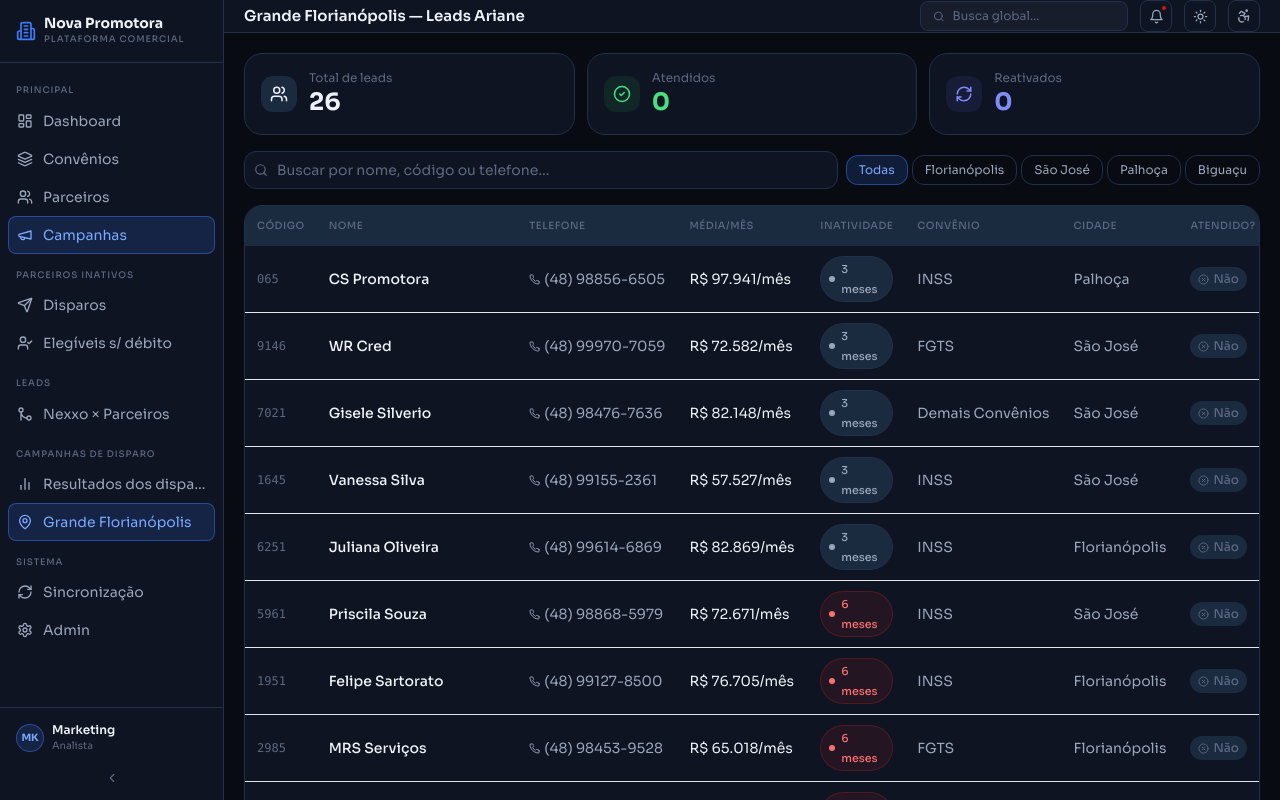
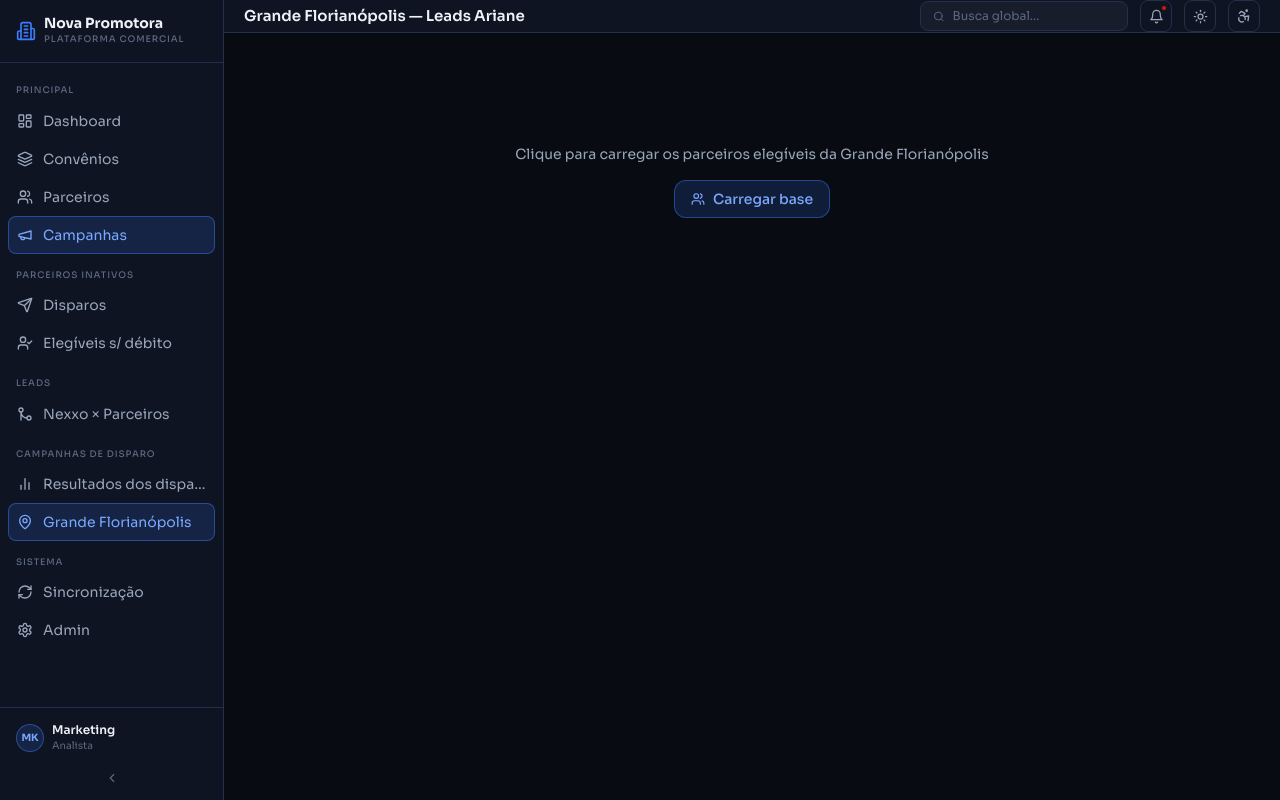
Before and after one commit to nova-promotora-plataforma/nova-promotora-plataforma, a Next.js app: page /campanhas/ariane in a window 1280 px wide. Built offline with nearby package versions, Linux system fonts and the light colour scheme.

Commit message:
feat: dashboard Ariane busca base completa de elegiveis SC/Grande Florianopolis

```diff
--- a/app/(dashboard)/campanhas/ariane/page.tsx
+++ b/app/(dashboard)/campanhas/ariane/page.tsx
@@ -1,69 +1,107 @@
 'use client'
 
-import { useState, useMemo } from 'react'
+import { useState, useCallback, useMemo } from 'react'
 import { TopBar } from '@/components/layout/TopBar'
 import { Badge } from '@/components/ui/Badge'
-import { Search, Users, Phone, CheckCircle2, XCircle, RefreshCw } from 'lucide-react'
+import { Loader2, Search, Users, Phone, CheckCircle2, XCircle, RefreshCw } from 'lucide-react'
 import { cn } from '@/lib/utils'
 
-interface Lead {
-  codigo: string
-  nome: string
-  telefone: string
-  media: string
-  inatividade: string
-  convenio: string
-  cidade: string
-  uf: string
+// Cidades da Grande Florianópolis (normalizadas sem acento para comparação)
+const CIDADES_GF = ['florianopolis', 'sao jose', 'biguacu', 'palhoca']
+const CIDADE_DISPLAY: Record<string, string> = {
+  'florianopolis': 'Florianópolis',
+  'sao jose':      'São José',
+  'biguacu':       'Biguaçu',
+  'palhoca':       'Palhoça',
 }
 
-const LEADS: Lead[] = [
-  { codigo: '065',   nome: 'CS Promotora',             telefone: '(48) 98856-6505', media: 'R$ 97.941/mês', inatividade: '3 meses', convenio: 'INSS',               cidade: 'Palhoça',        uf: 'SC' },
-  { codigo: '9146',  nome: 'WR Cred',                  telefone: '(48) 99970-7059', media: 'R$ 72.582/mês', inatividade: '3 meses', convenio: 'FGTS',               cidade: 'São José',       uf: 'SC' },
-  { codigo: '7021',  nome: 'Gisele Silverio',           telefone: '(48) 98476-7636', media: 'R$ 82.148/mês', inatividade: '3 meses', convenio: 'Demais Convênios',   cidade: 'São José',       uf: 'SC' },
-  { codigo: '1645',  nome: 'Vanessa Silva',             telefone: '(48) 99155-2361', media: 'R$ 57.527/mês', inatividade: '3 meses', convenio: 'INSS',               cidade: 'São José',       uf: 'SC' },
-  { codigo: '6251',  nome: 'Juliana Oliveira',          telefone: '(48) 99614-6869', media: 'R$ 82.869/mês', inatividade: '3 meses', convenio: 'INSS',               cidade: 'Florianópolis',  uf: 'SC' },
-  { codigo: '5961',  nome: 'Priscila Souza',            telefone: '(48) 98868-5979', media: 'R$ 72.671/mês', inatividade: '6 meses', convenio: 'INSS',               cidade: 'São José',       uf: 'SC' },
-  { codigo: '1951',  nome: 'Felipe Sartorato',          telefone: '(48) 99127-8500', media: 'R$ 76.705/mês', inatividade: '6 meses', convenio: 'INSS',               cidade: 'Florianópolis',  uf: 'SC' },
-  { codigo: '2985',  nome: 'MRS Serviços',              telefone: '(48) 98453-9528', media: 'R$ 65.018/mês', inatividade: '6 meses', convenio: 'FGTS',               cidade: 'Florianópolis',  uf: 'SC' },
-  { codigo: '8067',  nome: 'Andre Machado',             telefone: '(48) 99621-9148', media: 'R$ 84.451/mês', inatividade: '6 meses', convenio: 'INSS',               cidade: 'Florianópolis',  uf: 'SC' },
-  { codigo: '5206',  nome: 'Impacta Consignados',       telefone: '(48) 99651-9648', media: 'R$ 86.893/mês', inatividade: '3 meses', convenio: 'INSS',               cidade: 'São José',       uf: 'SC' },
-  { codigo: '1134',  nome: 'Paulo Henrique',            telefone: '(48) 99901-0091', media: 'R$ 75.143/mês', inatividade: '3 meses', convenio: 'INSS',               cidade: 'São José',       uf: 'SC' },
-  { codigo: '6243',  nome: 'Mauricio Bittencourt',      telefone: '(48) 98429-6827', media: 'R$ 87.601/mês', inatividade: '6 meses', convenio: 'INSS',               cidade: 'São José',       uf: 'SC' },
-  { codigo: '8325',  nome: 'ALG Cred',                  telefone: '(48) 99982-4636', media: 'R$ 59.124/mês', inatividade: '3 meses', convenio: 'FGTS',               cidade: 'São José',       uf: 'SC' },
-  { codigo: '79140', nome: 'EFS Cred',                  telefone: '(48) 99112-3347', media: 'R$ 52.148/mês', inatividade: '6 meses', convenio: 'INSS',               cidade: 'Florianópolis',  uf: 'SC' },
-  { codigo: '5133',  nome: 'Guilherme Aguirre',         telefone: '(48) 99907-4498', media: 'R$ 91.204/mês', inatividade: '3 meses', convenio: 'INSS',               cidade: 'São José',       uf: 'SC' },
-  { codigo: '62287', nome: 'Failla Oliveira',           telefone: '(48) 99126-7744', media: 'R$ 63.471/mês', inatividade: '6 meses', convenio: 'Demais Convênios',   cidade: 'Florianópolis',  uf: 'SC' },
-  { codigo: '6523',  nome: 'Duplic Promotora',          telefone: '(48) 99629-3994', media: 'R$ 78.334/mês', inatividade: '3 meses', convenio: 'INSS',               cidade: 'São José',       uf: 'SC' },
-  { codigo: '0713',  nome: 'Luciana Moreira',           telefone: '(48) 99145-8827', media: 'R$ 55.982/mês', inatividade: '6 meses', convenio: 'INSS',               cidade: 'São José',       uf: 'SC' },
-  { codigo: '68145', nome: 'Elen Silva',                telefone: '(48) 99643-2210', media: 'R$ 50.341/mês', inatividade: '3 meses', convenio: 'FGTS',               cidade: 'Palhoça',        uf: 'SC' },
-  { codigo: '33808', nome: 'Lumen Consultoria',         telefone: '(48) 99988-1144', media: 'R$ 98.762/mês', inatividade: '6 meses', convenio: 'INSS',               cidade: 'Florianópolis',  uf: 'SC' },
-  { codigo: '7519',  nome: 'Gabriel Quintino',          telefone: '(48) 98801-4423', media: 'R$ 67.215/mês', inatividade: '3 meses', convenio: 'INSS',               cidade: 'Florianópolis',  uf: 'SC' },
-  { codigo: '38598', nome: 'Seven Intermediações',      telefone: '(48) 99534-7712', media: 'R$ 53.609/mês', inatividade: '6 meses', convenio: 'FGTS',               cidade: 'São José',       uf: 'SC' },
-  { codigo: '24589', nome: 'Carolina Moreira',          telefone: '(48) 99271-6635', media: 'R$ 60.873/mês', inatividade: '3 meses', convenio: 'INSS',               cidade: 'Florianópolis',  uf: 'SC' },
-  { codigo: '25346', nome: 'Mayara Martini',            telefone: '(48) 99384-5521', media: 'R$ 71.440/mês', inatividade: '6 meses', convenio: 'Demais Convênios',   cidade: 'São José',       uf: 'SC' },
-  { codigo: '32458', nome: 'Karla Kowalski',            telefone: '(48) 99502-8893', media: 'R$ 88.127/mês', inatividade: '3 meses', convenio: 'INSS',               cidade: 'Florianópolis',  uf: 'SC' },
-  { codigo: '26569', nome: 'Schmidt Intermediações',    telefone: '(48) 99617-3308', media: 'R$ 56.094/mês', inatividade: '6 meses', convenio: 'INSS',               cidade: 'Florianópolis',  uf: 'SC' },
-]
+function normCidade(s: string): string {
+  return s.toLowerCase().normalize('NFD').replace(/[̀-ͯ]/g, '').trim()
+}
 
-const CIDADES = ['Todas', 'Florianópolis', 'São José', 'Palhoça', 'Biguaçu']
+function pertenceGF(cidade: string | null): boolean {
+  if (!cidade) return false
+  const n = normCidade(cidade)
+  return CIDADES_GF.some(c => n === c || n.includes(c))
+}
+
+function displayCidade(cidade: string): string {
+  const n = normCidade(cidade)
+  for (const [key, label] of Object.entries(CIDADE_DISPLAY)) {
+    if (n === key || n.includes(key)) return label
+  }
+  return cidade
+}
+
+interface TelField { col: string; valor: string }
+
+interface Partner {
+  codigo:        string
+  nome:          string
+  telefones:     TelField[]
+  uf:            string | null
+  cidade:        string | null
+  totalProducao: number
+  mediaProducao: number
+  diasInativo:   number
+  tempoLabel:    string
+  convenio:      string
+}
+
+const CIDADES_FILTRO = ['Todas', 'Florianópolis', 'São José', 'Palhoça', 'Biguaçu']
+
+function melhorTelefone(telefones: TelField[]): string {
+  const priority = ['celular', 'celular_comercial', 'telefone', 'telefone_com', 'telefone_comercial_1', 'telefone_comercial_2']
+  const map = Object.fromEntries(telefones.map(t => [t.col, t.valor]))
+  for (const col of priority) {
+    const v = map[col] ?? ''
+    if (v && v !== '.' && v.replace(/\D/g, '').length >= 8) return v
+  }
+  return ''
+}
+
+const fmt = (v: number) =>
+  new Intl.NumberFormat('pt-BR', { style: 'currency', currency: 'BRL', maximumFractionDigits: 0 }).format(v)
 
 export default function ArianePage() {
-  const [busca, setBusca] = useState('')
-  const [cidadeFiltro, setCidadeFiltro] = useState('Todas')
-  const [atendido, setAtendido] = useState<Record<string, boolean>>({})
-  const [reativado, setReativado] = useState<Record<string, boolean>>({})
-  const [obs, setObs] = useState<Record<string, string>>({})
-  const [editObs, setEditObs] = useState<string | null>(null)
+  const [loading,    setLoading]    = useState(false)
+  const [loaded,     setLoaded]     = useState(false)
+  const [partners,   setPartners]   = useState<Partner[]>([])
+  const [busca,      setBusca]      = useState('')
+  const [cidadeF,    setCidadeF]    = useState('Todas')
+  const [atendido,   setAtendido]   = useState<Record<string, boolean>>({})
+  const [reativado,  setReativado]  = useState<Record<string, boolean>>({})
+  const [obs,        setObs]        = useState<Record<string, string>>({})
+  const [editObs,    setEditObs]    = useState<string | null>(null)
+
+  const carregar = useCallback(async () => {
+    setLoading(true)
+    try {
+      // Busca toda a base sem filtros de inatividade/produção
+      const res = await fetch('/api/disparos')
+      const data = await res.json()
+      const todos: Partner[] = data.partners ?? data.parceiros ?? []
+      // Filtra SC + cidades da Grande Florianópolis
+      const gf = todos.filter(p => p.uf === 'SC' && pertenceGF(p.cidade ?? ''))
+      setPartners(gf)
+      setLoaded(true)
+    } finally {
+      setLoading(false)
+    }
+  }, [])
 
   const leads = useMemo(() => {
     const q = busca.toLowerCase()
-    return LEADS.filter(l => {
-      const matchBusca = !q || l.nome.toLowerCase().includes(q) || l.codigo.includes(q) || l.telefone.includes(q)
-      const matchCidade = cidadeFiltro === 'Todas' || l.cidade === cidadeFiltro
+    return partners.filter(p => {
+      const matchBusca = !q
+        || p.nome.toLowerCase().includes(q)
+        || p.codigo.includes(q)
+        || melhorTelefone(p.telefones).includes(q)
+      const cidade = displayCidade(p.cidade ?? '')
+      const matchCidade = cidadeF === 'Todas' || cidade === cidadeF
       return matchBusca && matchCidade
     })
-  }, [busca, cidadeFiltro])
+  }, [partners, busca, cidadeF])
 
   const totalAtendidos  = Object.values(atendido).filter(Boolean).length
   const totalReativados = Object.values(reativado).filter(Boolean).length
@@ -73,12 +111,28 @@ export default function ArianePage() {
       <TopBar title="Grande Florianópolis — Leads Ariane" />
       <main className="flex-1 overflow-auto p-5 space-y-4">
 
+        {!loaded ? (
+          <div className="flex flex-col items-center justify-center h-64 gap-4">
+            <p className="text-sm text-[var(--nova-text-muted)]">
+              Clique para carregar os parceiros elegíveis da Grande Florianópolis
+            </p>
+            <button
+              onClick={carregar}
+              disabled={loading}
+              className="flex items-center gap-2 px-4 py-2 rounded-md bg-[var(--btn-blue-bg)] border border-[var(--btn-blue-border)] text-[var(--btn-blue-text)] text-sm font-medium hover:opacity-90 transition-nova disabled:opacity-50"
+            >
+              {loading ? <Loader2 size={14} className="animate-spin" /> : <Users size={14} />}
+              {loading ? 'Carregando…' : 'Carregar base'}
+            </button>
+          </div>
+        ) : (
+          <>
             {/* KPIs */}
             <div className="grid grid-cols-3 gap-3">
               {[
-            { label: 'Total de leads',  value: LEADS.length,    icon: Users,         color: 'text-[var(--nova-text)]',  bg: 'bg-[var(--nova-bg-elev-2)]' },
-            { label: 'Atendidos',       value: totalAtendidos,  icon: CheckCircle2,  color: 'text-green-400',           bg: 'bg-green-500/10' },
-            { label: 'Reativados',      value: totalReativados, icon: RefreshCw,     color: 'text-indigo-400',          bg: 'bg-indigo-500/10' },
+                { label: 'Total de leads',  value: partners.length,  icon: Users,        color: 'text-[var(--nova-text)]', bg: 'bg-[var(--nova-bg-elev-2)]' },
+                { label: 'Atendidos',       value: totalAtendidos,   icon: CheckCircle2, color: 'text-green-400',          bg: 'bg-green-500/10' },
+                { label: 'Reativados',      value: totalReativados,  icon: RefreshCw,    color: 'text-indigo-400',         bg: 'bg-indigo-500/10' },
               ].map(k => {
                 const Icon = k.icon
                 return (
@@ -106,14 +160,14 @@ export default function ArianePage() {
                   className="w-full pl-8 pr-3 py-2 text-sm rounded-md border border-[var(--nova-border)] bg-[var(--nova-bg-elev)] text-[var(--nova-text)] placeholder:text-[var(--nova-text-dim)] focus:outline-none focus:ring-1 focus:ring-[var(--nova-blue)]"
                 />
               </div>
-          <div className="flex gap-1">
-            {CIDADES.map(c => (
+              <div className="flex gap-1 flex-wrap">
+                {CIDADES_FILTRO.map(c => (
                   <button
                     key={c}
-                onClick={() => setCidadeFiltro(c)}
+                    onClick={() => setCidadeF(c)}
                     className={cn(
                       'px-3 py-1.5 text-xs rounded-md border transition-nova',
-                  cidadeFiltro === c
+                      cidadeF === c
                         ? 'bg-[var(--btn-blue-bg)] border-[var(--btn-blue-border)] text-[var(--btn-blue-text)]'
                         : 'border-[var(--nova-border)] text-[var(--nova-text-muted)] hover:text-[var(--nova-text)] hover:bg-white/[0.04]',
                     )}
@@ -130,7 +184,7 @@ export default function ArianePage() {
                 <table className="w-full text-sm">
                   <thead>
                     <tr className="bg-[var(--nova-bg-elev-2)]">
-                  {['Código', 'Nome', 'Telefone', 'Média/mês', 'Inatividade', 'Convênio', 'Cidade', 'Atendido?', 'Reativado?', 'Obs'].map(h => (
+                      {['Código', 'Nome', 'Telefone', 'Média/mês', 'Inatividade', 'Convênio', 'Cidade', 'Atendido?', 'Reativado?', 'Observações'].map(h => (
                         <th key={h} className="px-3 py-2.5 text-left text-[0.625rem] font-medium uppercase tracking-wider text-[var(--nova-text-dim)] whitespace-nowrap">
                           {h}
                         </th>
@@ -138,85 +192,88 @@ export default function ArianePage() {
                     </tr>
                   </thead>
                   <tbody className="divide-y divide-[var(--nova-border)]/50">
-                {leads.map(l => (
-                  <tr key={l.codigo} className="hover:bg-white/[0.02]">
-                    <td className="px-3 py-2.5 font-mono text-xs text-[var(--nova-text-dim)]">{l.codigo}</td>
-                    <td className="px-3 py-2.5 font-medium text-[var(--nova-text)] whitespace-nowrap">{l.nome}</td>
+                    {leads.map(p => {
+                      const tel = melhorTelefone(p.telefones)
+                      const cidade = displayCidade(p.cidade ?? '')
+                      return (
+                        <tr key={p.codigo} className="hover:bg-white/[0.02]">
+                          <td className="px-3 py-2.5 font-mono text-xs text-[var(--nova-text-dim)]">{p.codigo}</td>
+                          <td className="px-3 py-2.5 font-medium text-[var(--nova-text)] whitespace-nowrap">{p.nome}</td>
                           <td className="px-3 py-2.5 text-[var(--nova-text-muted)] whitespace-nowrap">
-                      <a href={`tel:${l.telefone}`} className="hover:text-[var(--nova-blue)] flex items-center gap-1">
-                        <Phone size={11} /> {l.telefone}
+                            {tel ? (
+                              <a href={`tel:${tel}`} className="hover:text-[var(--nova-blue)] flex items-center gap-1">
+                                <Phone size={11} /> {tel}
                               </a>
+                            ) : '—'}
                           </td>
-                    <td className="px-3 py-2.5 text-[var(--nova-text)] whitespace-nowrap">{l.media}</td>
-                    <td className="px-3 py-2.5">
-                      <Badge variant={l.inatividade === '3 meses' ? 'default' : 'inativo'} dot>
-                        {l.inatividade}
-                      </Badge>
+                          <td className="px-3 py-2.5 text-[var(--nova-text)] whitespace-nowrap">{fmt(p.mediaProducao)}/mês</td>
+                          <td className="px-3 py-2.5 whitespace-nowrap">
+                            <Badge variant="inativo" dot>{p.tempoLabel}</Badge>
                           </td>
-                    <td className="px-3 py-2.5 text-[var(--nova-text-muted)] whitespace-nowrap">{l.convenio}</td>
-                    <td className="px-3 py-2.5 text-[var(--nova-text-muted)] whitespace-nowrap">{l.cidade}</td>
+                          <td className="px-3 py-2.5 text-[var(--nova-text-muted)] whitespace-nowrap">{p.convenio}</td>
+                          <td className="px-3 py-2.5 text-[var(--nova-text-muted)] whitespace-nowrap">{cidade}</td>
 
-                    {/* Atendido */}
                           <td className="px-3 py-2.5">
                             <button
-                        onClick={() => setAtendido(p => ({ ...p, [l.codigo]: !p[l.codigo] }))}
+                              onClick={() => setAtendido(prev => ({ ...prev, [p.codigo]: !prev[p.codigo] }))}
                               className={cn(
                                 'flex items-center gap-1 text-xs font-medium px-2 py-1 rounded-full transition-nova',
-                          atendido[l.codigo]
+                                atendido[p.codigo]
                                   ? 'bg-green-500/15 text-green-400'
                                   : 'bg-[var(--nova-bg-elev-2)] text-[var(--nova-text-dim)] hover:text-[var(--nova-text)]',
                               )}
                             >
-                        {atendido[l.codigo] ? <CheckCircle2 size={11} /> : <XCircle size={11} />}
-                        {atendido[l.codigo] ? 'Sim' : 'Não'}
+                              {atendido[p.codigo] ? <CheckCircle2 size={11} /> : <XCircle size={11} />}
+                              {atendido[p.codigo] ? 'Sim' : 'Não'}
                             </button>
                           </td>
 
-                    {/* Reativado */}
                           <td className="px-3 py-2.5">
                             <button
-                        onClick={() => setReativado(p => ({ ...p, [l.codigo]: !p[l.codigo] }))}
+                              onClick={() => setReativado(prev => ({ ...prev, [p.codigo]: !prev[p.codigo] }))}
                               className={cn(
                                 'flex items-center gap-1 text-xs font-medium px-2 py-1 rounded-full transition-nova',
-                          reativado[l.codigo]
+                                reativado[p.codigo]
                                   ? 'bg-indigo-500/15 text-indigo-400'
                                   : 'bg-[var(--nova-bg-elev-2)] text-[var(--nova-text-dim)] hover:text-[var(--nova-text)]',
                               )}
                             >
-                        {reativado[l.codigo] ? <CheckCircle2 size={11} /> : <XCircle size={11} />}
-                        {reativado[l.codigo] ? 'Sim' : 'Não'}
+                              {reativado[p.codigo] ? <CheckCircle2 size={11} /> : <XCircle size={11} />}
+                              {reativado[p.codigo] ? 'Sim' : 'Não'}
                             </button>
                           </td>
 
-                    {/* Observações */}
                           <td className="px-3 py-2.5 min-w-[160px]">
-                      {editObs === l.codigo ? (
+                            {editObs === p.codigo ? (
                               <input
                                 autoFocus
-                          value={obs[l.codigo] ?? ''}
-                          onChange={e => setObs(p => ({ ...p, [l.codigo]: e.target.value }))}
+                                value={obs[p.codigo] ?? ''}
+                                onChange={e => setObs(prev => ({ ...prev, [p.codigo]: e.target.value }))}
                                 onBlur={() => setEditObs(null)}
                                 onKeyDown={e => e.key === 'Enter' && setEditObs(null)}
                                 className="w-full text-xs px-2 py-1 rounded border border-[var(--nova-border)] bg-[var(--nova-bg-elev-2)] text-[var(--nova-text)] focus:outline-none focus:ring-1 focus:ring-[var(--nova-blue)]"
                               />
                             ) : (
                               <button
-                          onClick={() => setEditObs(l.codigo)}
+                                onClick={() => setEditObs(p.codigo)}
                                 className="text-xs text-left w-full text-[var(--nova-text-dim)] hover:text-[var(--nova-text)] truncate max-w-[160px]"
                               >
-                          {obs[l.codigo] || <span className="italic opacity-50">Adicionar…</span>}
+                                {obs[p.codigo] || <span className="italic opacity-50">Adicionar…</span>}
                               </button>
                             )}
                           </td>
                         </tr>
-                ))}
+                      )
+                    })}
                   </tbody>
                 </table>
               </div>
               <div className="px-4 py-2.5 border-t border-[var(--nova-border)] text-xs text-[var(--nova-text-dim)]">
-            {leads.length} de {LEADS.length} leads
+                {leads.length} de {partners.length} leads exibidos
               </div>
             </div>
+          </>
+        )}
 
       </main>
     </>
```
Lines whose indentation alone changed are shown as unchanged.
